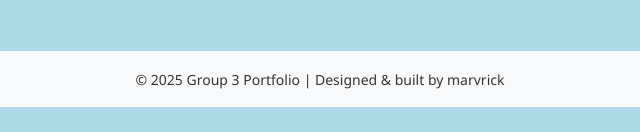
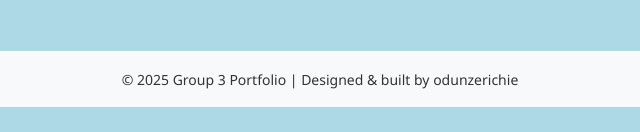
Before and after one commit to marvric/Group-3-Web-Design, a plain HTML site: page portfolio.html in a window 1280 px wide. Shown: the part 665-797 px from the top of the page, 320-960 px from the left. Drawn offline with nearby package versions, Linux system fonts and the light colour scheme.

Commit message:
Add files via upload

```diff
--- a/portfolio.html
+++ b/portfolio.html
@@ -70,7 +70,7 @@
 
 <!-- Footer -->
 <footer class="bg-light text-center py-3 mt-5">
-  <small>© 2025 Group 3 Portfolio | Designed & built by marvrick</small>
+  <small>© 2025 Group 3 Portfolio | Designed & built by odunzerichie</small>
 </footer>
 
 <script src="https://code.jquery.com/jquery-3.6.0.min.js"></script>
```
Also changed, not shown: contact.html (+2 -2 lines).
